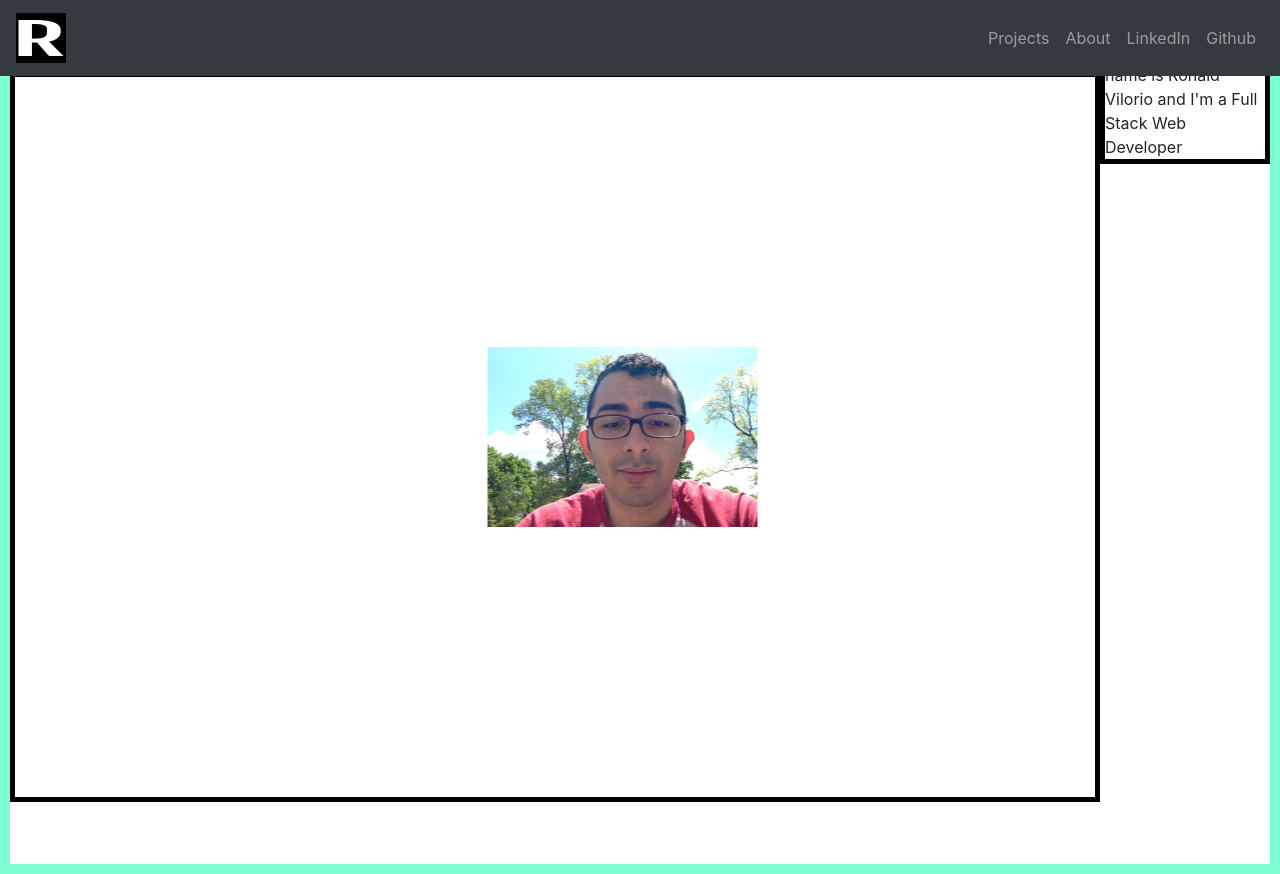
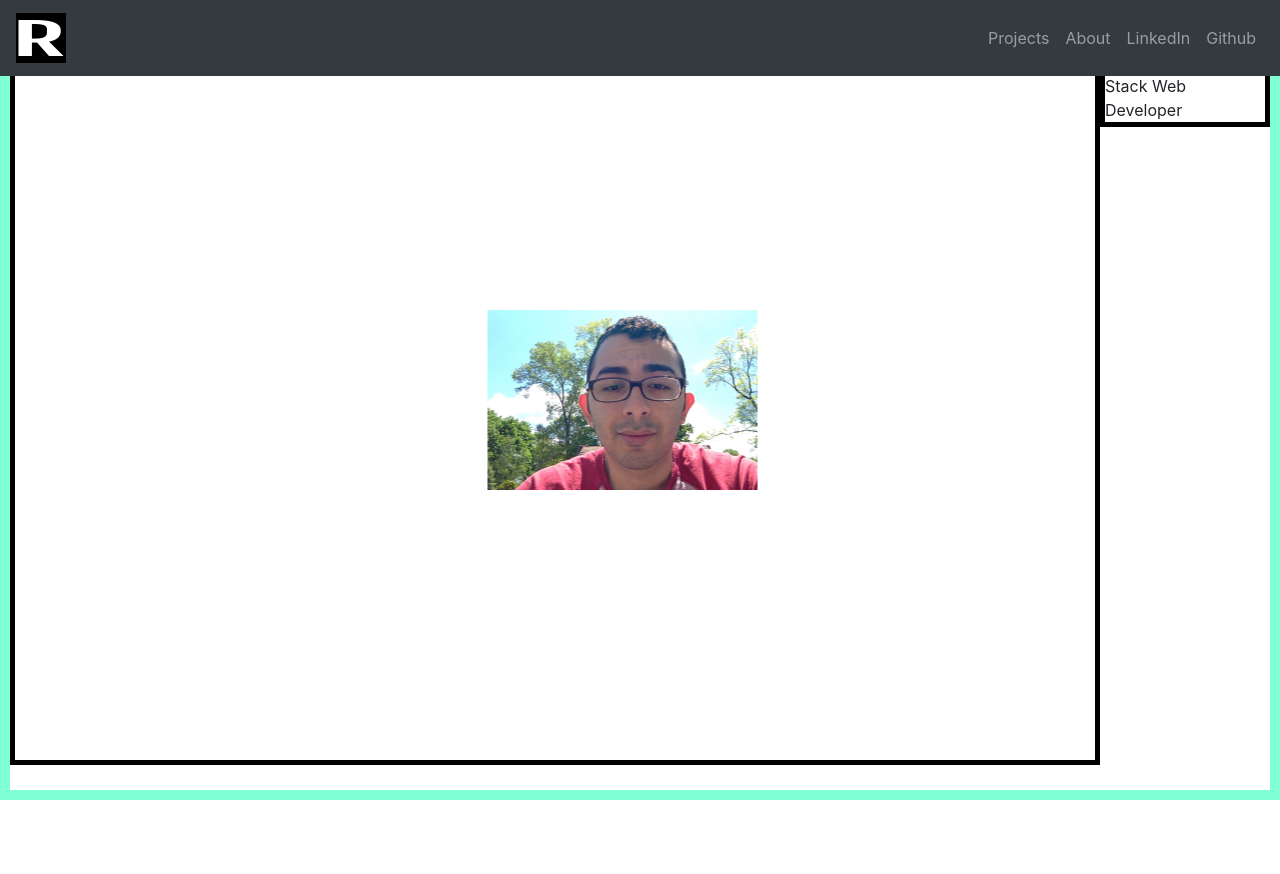
Before and after one commit to RonaldVilorio/portfolio-frontend, a React (Create React App) app: page / in a window 1280 px wide. After the commit the page ends 800 px from the top, so only its background shows below. Built offline with nearby package versions, Linux system fonts and the light colour scheme.

Commit message:
homeContainer to 100vh

```diff
--- a/src/Components/Home/Home.module.css
+++ b/src/Components/Home/Home.module.css
@@ -1,5 +1,5 @@
 .homeContainer {
-  min-height: 100vh;
+  height: 100vh;
   border: aquamarine solid 10px;
   display: flex;
   align-items: center;
```
